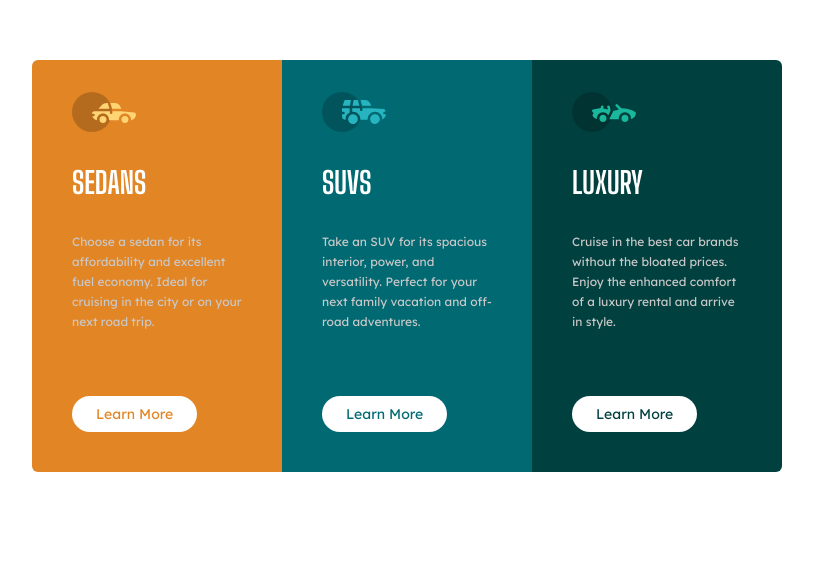
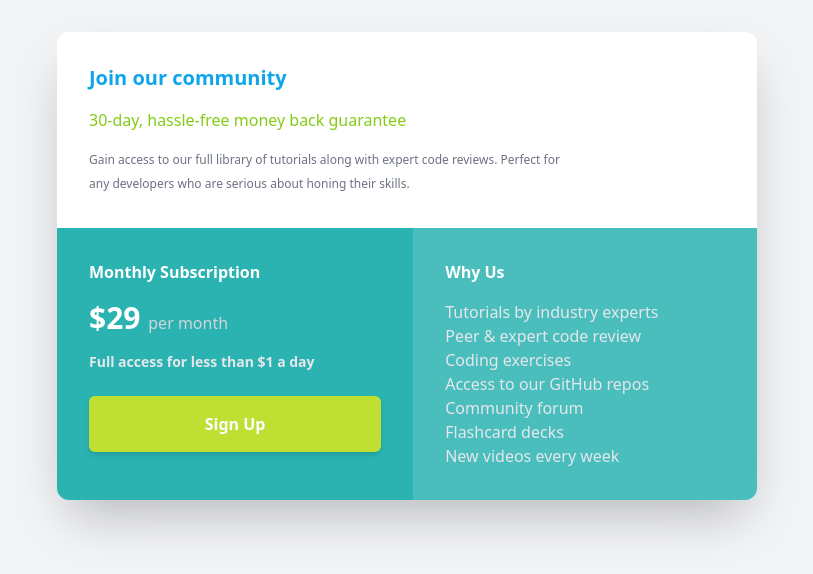
Before and after one commit to Manpreet-01/learning-css, a React (Vite) app: page / in a window 1280 px wide. Shown: the part 134-708 px from the top of the page, without its empty margins (233-1046 px from the left). Built offline with nearby package versions, Linux system fonts and the light colour scheme.

Commit message:
single-price-grid

```diff
--- a/src/App.jsx
+++ b/src/App.jsx
@@ -4,7 +4,7 @@ import Card from "./components/Card";
 export default function App() {
   return (
     <div
-      className="relative w-screen min-h-screen flex justify-center items-center"
+      className="relative bg-gray-100 w-screen min-h-screen flex justify-center items-center"
     >
       <Card />
     </div>
--- a/src/components/Card.jsx
+++ b/src/components/Card.jsx
@@ -1,48 +1,38 @@
-import iconLuxury from '../images/icon-luxury.svg';
-import iconSedans from '../images/icon-sedans.svg';
-import iconSuvs from '../images/icon-suvs.svg';
+function Card() {
+    return (
+        <div className="max-w-[340px] md:max-w-[700px] rounded-xl overflow-hidden shadow-2xl">
+            <div className="p-8 bg-white flex flex-col gap-y-4">
+                <h1 className="text-xl font-bold text-sky-500">Join our community</h1>
+                <p className="text-lime-500 max-w-[300px] md:max-w-max">30-day, hassle-free money back guarantee</p>
 
-function CardItem({ icon, title, para, color, bgClass, btnClass }) {
-    return (
-        <div className={`w-fit p-10 md:pt-8 md:max-w-[250px] ${bgClass}`}>
-            <img src={icon} alt='icon' />
-            <h1 className='font-big-shoulders-display font-bold text-3xl my-8 uppercase'>{title}</h1>
-            <p className='text-xs text-[#c9c8c8] leading-5'>{para}</p>
-            <button className={`mt-8 md:mt-16 py-2 px-6 text-sm bg-white hover:bg-transparent hover:outline-2 hover:outline hover:text-white ${btnClass} rounded-3xl`}>Learn More</button>
-        </div>
-    );
-}
+                <p className="text-xs text-gray-500 md:max-w-[75%] leading-6">Gain access to our full library of tutorials along with expert code reviews. Perfect for any developers who are serious about honing their skills.</p>
+            </div>
 
-function Card() {
-    const para1 = "Choose a sedan for its affordability and excellent fuel economy. Ideal for cruising in the city or on your next road trip.";
-    const para2 = "Take an SUV for its spacious interior, power, and versatility. Perfect for your next family vacation and off-road adventures.";
-    const para3 = "Cruise in the best car brands without the bloated prices. Enjoy the enhanced comfort of a luxury rental and arrive in style.";
+            <div className="flex flex-col md:flex-row">
+                <div className="flex-grow bg-[#2bb3b1] p-8">
+                    <h2 className="text-white font-bold">Monthly Subscription</h2>
+                    <p className="my-4">
+                        <span className="text-3xl text-white font-bold">$29 </span>
+                        <span className="text-gray-300">per month</span>
+                    </p>
 
-    return (
-        <div
-            className="m-8 font-lexend-deca flex flex-col md:flex-row rounded-md overflow-hidden text-white"
-        >
-            <CardItem
-                title='Sedans'
-                para={para1}
-                icon={iconSedans}
-                bgClass='bg-[#e28525]'
-                btnClass="text-[#e28525]"
-            />
-            <CardItem
-                title='Suvs'
-                para={para2}
-                icon={iconSuvs}
-                bgClass='bg-[#016972]'
-                btnClass="text-[#016972]"
-            />
-            <CardItem
-                title="Luxury"
-                para={para3}
-                icon={iconLuxury}
-                bgClass='bg-[#00403f]'
-                btnClass="text-[#00403f]"
-            />
+                    <p className="mb-6 text-sm font-bold text-gray-200">Full access for less than $1 a day</p>
+                    <button className="shadow-md w-full text-white font-bold py-4 rounded-md bg-[#bfdf32]">Sign Up</button>
+                </div>
+
+                <div className="flex-grow bg-[#4abebd] p-8">
+                    <h2 className="text-white font-bold">Why Us</h2>
+                    <p className="mt-4 flex flex-col text-gray-200">
+                        <span>Tutorials by industry experts</span>
+                        <span>Peer &amp; expert code review</span>
+                        <span>Coding exercises</span>
+                        <span>Access to our GitHub repos</span>
+                        <span>Community forum</span>
+                        <span>Flashcard decks</span>
+                        <span>New videos every week</span>
+                    </p>
+                </div>
+            </div>
         </div>
     );
 }
```
